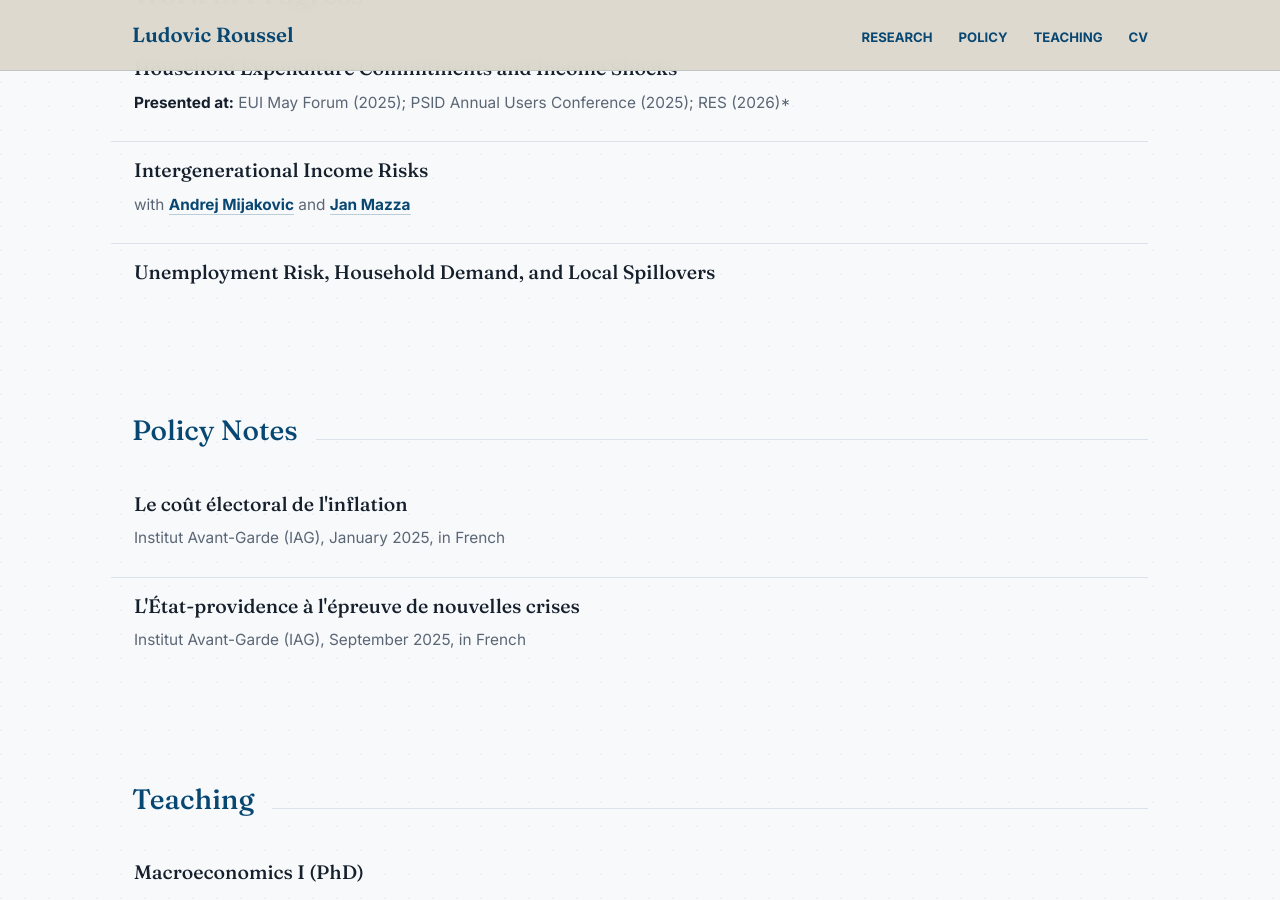
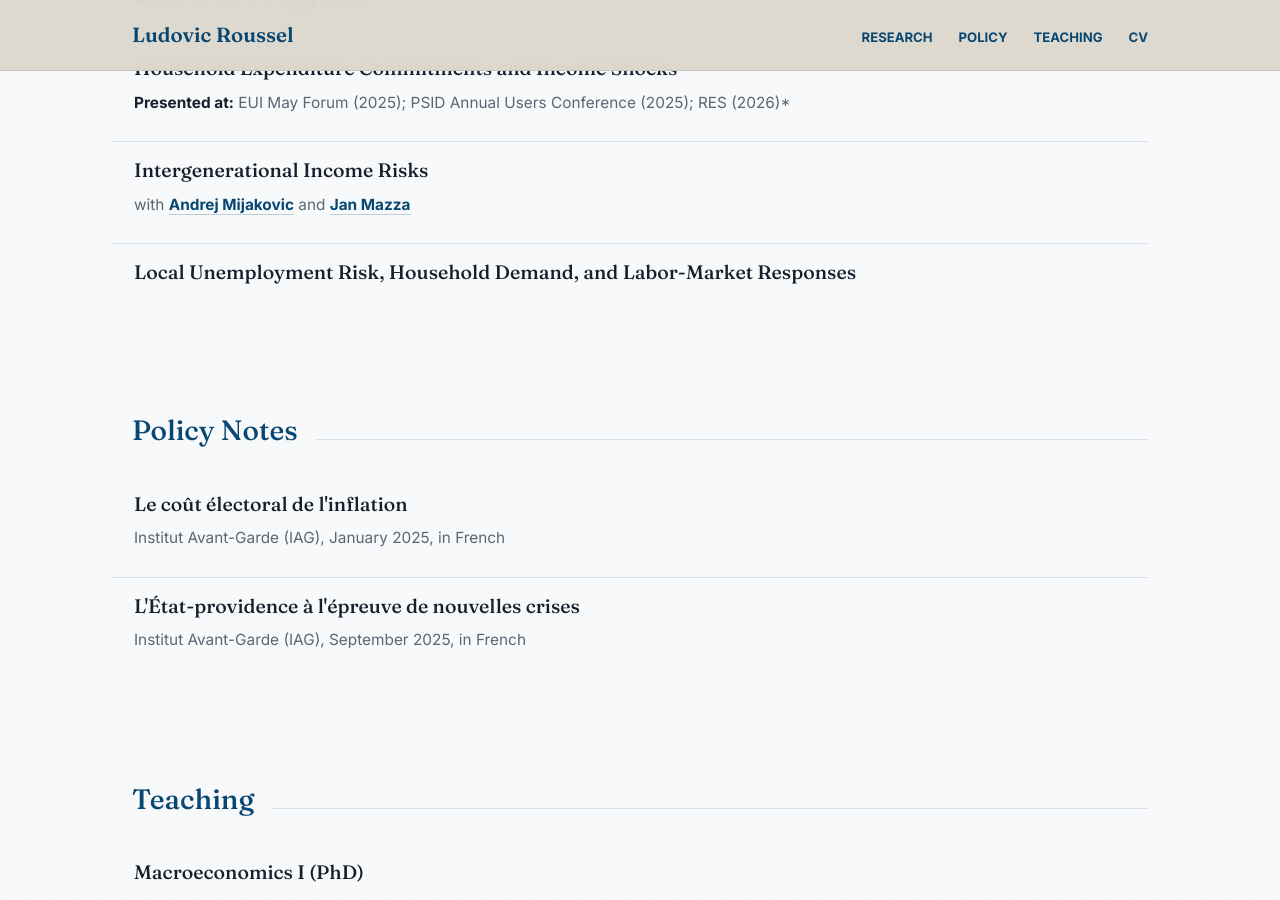
Before and after one commit to LudovicRoussel/ludovicroussel.github.io, a Jekyll site: the page built from index.md, in a window 1280 px wide and 900 px high, scrolled down 687 px. Built offline with Jekyll 4.4.1, drawn with Linux system fonts in a browser that asks for light colours.

Commit message:
Rename local unemployment risk paper

```diff
--- a/index.md
+++ b/index.md
@@ -49,7 +49,7 @@ title: "Ludovic Roussel"
     </article>
 
     <article class="paper">
-      <h4 class="paper-title">Unemployment Risk, Household Demand, and Local Spillovers</h4>
+      <h4 class="paper-title">Local Unemployment Risk, Household Demand, and Labor-Market Responses</h4>
     </article>
   </div>
 </section>
```
Also changed, not shown: Research/Research.md (+1 -1 lines).
